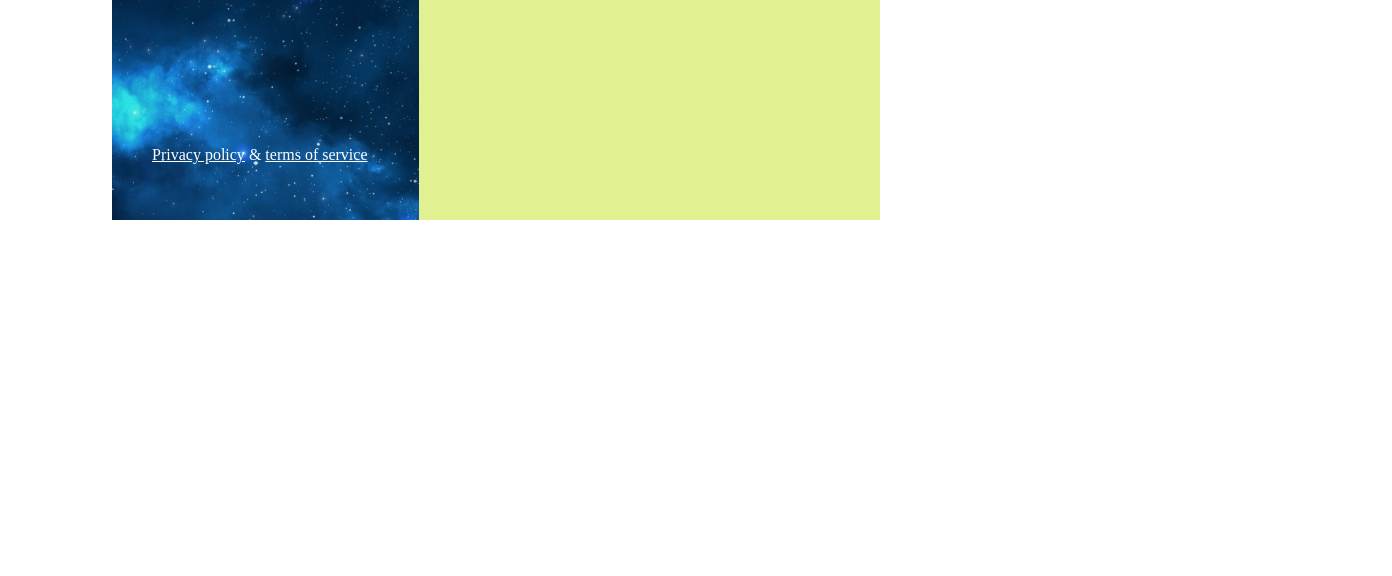
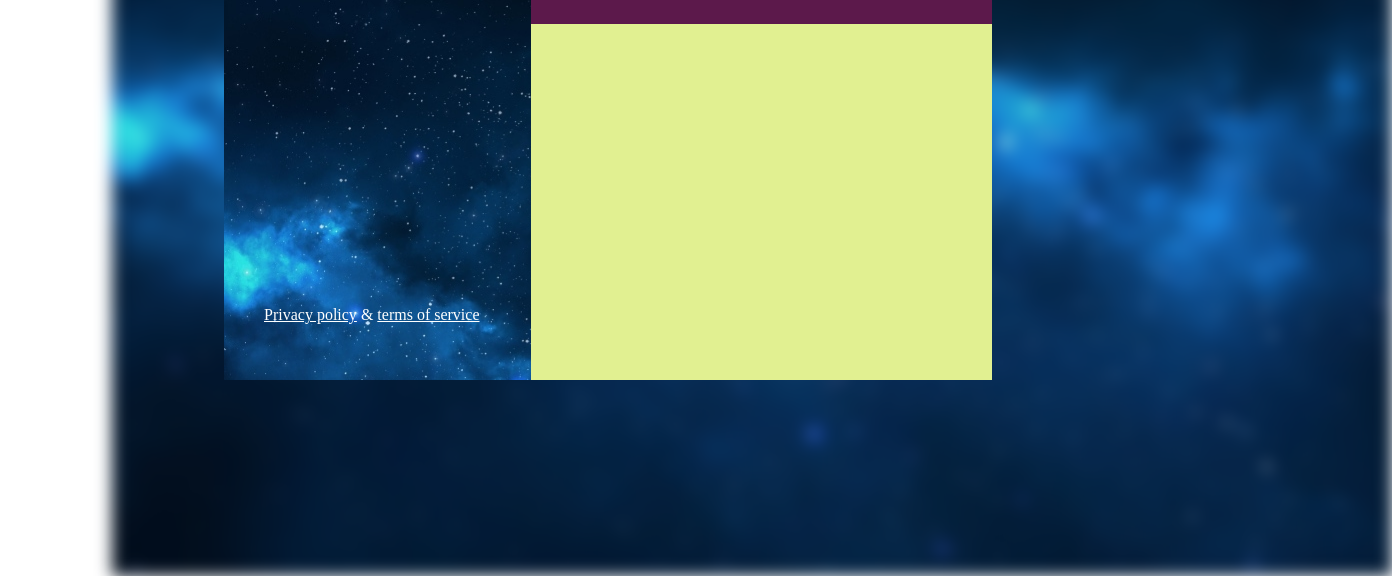
Before and after one commit to Laurisdid/7_login, a website: page index.html in a window 1280 px wide. Shown: the part 376-952 px from the top of the page, 1392 px wide, since content can reach past the window. Before the commit the page ends 800 px from the top, so only its background shows below. Drawn offline with Linux system fonts and the light colour scheme.

Commit message:
+more background

```diff
--- a/index.html
+++ b/index.html
@@ -16,13 +16,19 @@
     <link rel="stylesheet" href="./main.css" />
 </head>
 <body>
-    <div id="centerbox">
-        <div id="boxright">
+    <div class="backimg"></div>
+    <div class="centerbox">
+
+        <div class="boxright">
             asd
         </div>
-        <div id="boxleft">
+        <div class="boxleft">
         <h1>Sign Up</h1>
-        <p><a href="url">Privacy policy</a> & <a href="url">terms of service</a></p>
+        <p>
+            <a href="url">Privacy policy</a>
+            &
+            <a href="url">terms of service</a>
+        </p>
         </div>
     </div>
 </body>
--- a/main.css
+++ b/main.css
@@ -3,28 +3,48 @@ body {
     padding: 0;
     vertical-align: top;
     box-sizing: border-box;
+    height: 200%;
+    margin-left: calc(40% - 400px);
+    margin-top: 8%;
+    width: 100%;
+    min-height: 600px;
+    display: block;
 }
-#centerbox{
+.centerbox{
+    top: 20%;
+    left: calc(40% - 400px);
     display: inline-block;
     width: 60%;
     background: rgb(225, 240, 145);
     margin-left: calc(40% - 400px);
     margin-top: 8%;
+    position: absolute;
 }
-#boxright{
+.backimg{
+    min-height: 850px;
+    background-image: url(../img/space.jpg);
+    filter: blur(8px);
+    -webkit-filter: blur(8px);
+  background-position: center;
+  background-repeat: no-repeat;
+  background-size: cover;
+}
+.boxright{
     float: right;
+
     width: 60%;
     background: rgb(92, 25, 75);
     padding: 60px;
     box-sizing: border-box;
 }
-#boxleft{
+.boxleft{
     float: left;
     width: 40%;
     padding: 40px;
     background: rgb(58, 143, 72);
     box-sizing: border-box;
     background-image: url(../img/space.jpg);
+
 
 }
 h1{
```
